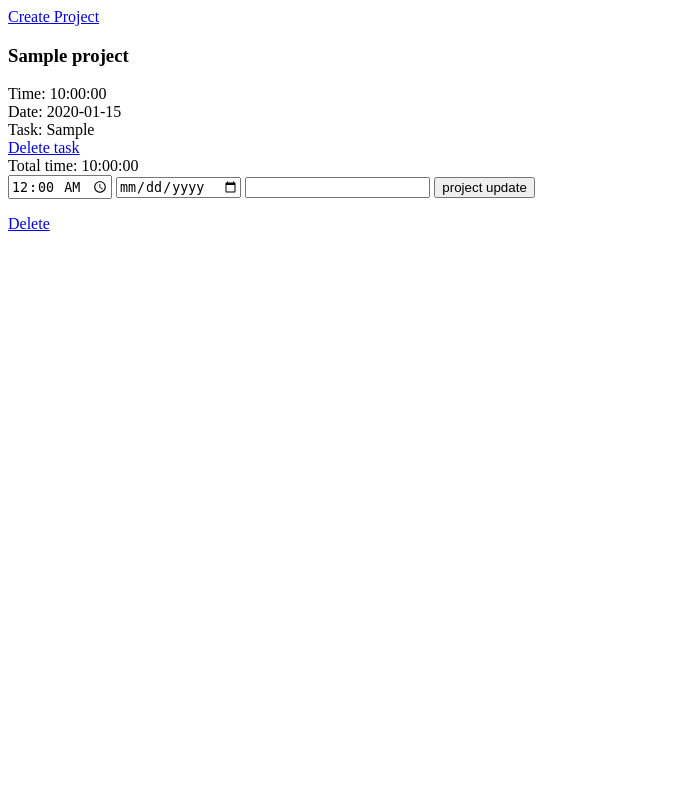
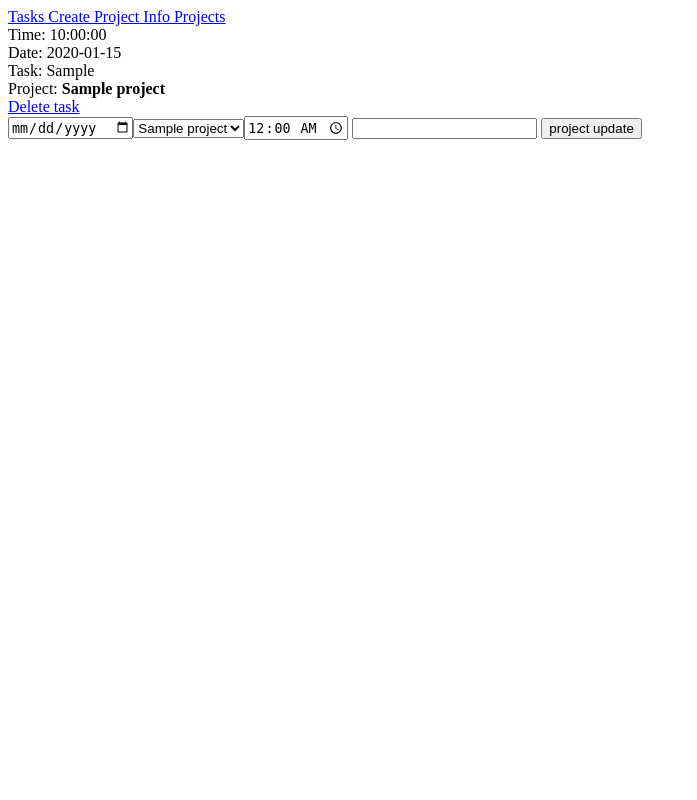
Before and after one commit to jubis18/zeiterfassung, a PHP site: page / in a window 1280 px wide. Shown: the whole page, without its empty margins (0-697 px from the left). Run offline with PHP 8.4, Linux system fonts and the light colour scheme; tables that the repository leaves empty hold one stand-in row (values such as "Sample post").

Commit message:
update project

```diff
--- a/index.php
+++ b/index.php
@@ -2,37 +2,34 @@
 include("db/connector.php");
 include("models/base.php");
 
+echo "<a href='/zeiterfassung/index.php'> Tasks</a>";
 echo "<a href='/zeiterfassung/views/new-project.php'> Create Project</a>";
+echo "<a href='/zeiterfassung/views/projects.php'> Info Projects</a>";
 
 
-    $result =Base::allProjects();
+        Base::projInfo();
 
-    while($row = $result->fetch_assoc() ) {
+        print_r("<form action='?action=update' method='post'>
+                <input type='date' name='date'>");
+                Base::select_projects();
 
-        print_r( "</br> <h3>". $row["project_name"] ."</h3> " );
-
-        $id = $row['project_id'];
-        Base::projInfo($id);
-
-        print_r("<form action='?action=update_$id' method='post'>
-                <input type='hidden' name='id' value='$id'>
-                <input type='time' name='time' value = 00:00>
-                <input type='date' name='date'>
-                <input type='text' name='task'>
-
-                <input type='submit' value='project update'>
-                </form> ");
+                print_r("<input type='time' name='time' value = 00:00>
+                        <input type='text' name='task'>
+                        <input type='submit' value='project update'>
+                        </form> ");
 
 
-        print_r("<div> <a href='?del=$id'>Delete</a> </div>");
-
-    }
+        //print_r("<div> <a href='?del=$id'>Delete</a> </div>");
 
 
 
-    if(isset($_POST['time'], $_POST['date'], $_POST['task']) ) {
+    //}
 
-        $id =   $_POST['id'];
+
+
+    if(isset($_POST['time'], $_POST['date'], $_POST['task'], $_POST['projects']) ) {
+
+        $id =   $_POST['projects'];
         $time = $_POST['time'];
         $date = $_POST['date'];
         $task = $_POST['task'];
@@ -40,11 +37,6 @@ echo "<a href='/zeiterfassung/views/new-project.php'> Create Project</a>";
         Base::add_task($id,$time, $date, $task);
     }
 
-
-
-    if(isset($_GET['del'])) {
-        Base::delete_project($_GET['del']);
-    }
 
     if(isset($_GET['del_task'])) {
         Base::delete_task($_GET['del_task']);
--- a/models/base.php
+++ b/models/base.php
@@ -13,32 +13,41 @@ class Base {
 
     }
 
-    public static function projInfo($id) {
+    public static function projectById($id) {
+        $db = Connector::getInstance();
+        $connection= $db->getConnection();
+        $sql = "SELECT project_name FROM projects WHERE project_id = $id";
+        $result = mysqli_query($connection, $sql);
+
+        $row = $result->fetch_assoc();
+        return $row;
+
+    }
+
+    public static function projInfo() {
 
         $db = Connector::getInstance();
         $connection= $db->getConnection();
-        $sql = "SELECT * FROM projects_time WHERE project_id=$id";
+        $sql = "SELECT * FROM projects_time ORDER BY date DESC";
         $result = mysqli_query($connection, $sql);
 
         while($row = $result->fetch_assoc() ) {
 
             if($row['projects_time_id'] != NULL) {
+
                 $projects_time_id = $row['projects_time_id'];
-                print_r( "Time: ".$row['time'] ."</br>" );
+                $project_id = $row['project_id'];
+                print_r( "</br> Time: ".$row['time'] ."</br>" );
                 print_r( "Date: ".$row['date']."</br>" );
                 print_r( "Task: ".$row['project_task']."</br>" );
 
-
+                $pname =Base::projectById($project_id);
+                $pname = $pname['project_name'];
+                print_r("Project: <b> $pname </b>");
 
                 print_r("<div> <a href='?del_task=$projects_time_id'>Delete task </a> </div>");
             }
         }
-            $seconds = Base::sum_time($id);
-            $hours = floor($seconds / 3600);
-            $mins = floor($seconds / 60 % 60);
-            $secs = floor($seconds % 60);
-            $timeFormat = sprintf('%02d:%02d:%02d', $hours, $mins, $secs);
-            echo  "Total time: ". $timeFormat;
 
     }
 
@@ -62,7 +71,7 @@ class Base {
         $sql = "DELETE FROM projects_time WHERE project_id=$id";
         $result = mysqli_query($connection, $sql);
 
-        header("Location: /zeiterfassung/index.php");
+        header("Location: /zeiterfassung/views/projects.php");
 
     }
 
@@ -99,6 +108,24 @@ class Base {
     }
         }
 
+    public static function select_projects() {
+
+        $db = Connector::getInstance();
+        $connection = $db->getConnection();
+        $sql = "SELECT * FROM projects" ;
+        $result = mysqli_query($connection, $sql);
+        $select= '<select name="projects">';
+
+        while($row = $result->fetch_assoc())  {
+
+            $select.='<option value="'.$row['project_id'].'">'.$row['project_name'].'</option>';
+
+        }
+        $select.='</select>';
+        echo $select;
+    }
+
+
 
 }
 
--- a/views/new-project.php
+++ b/views/new-project.php
@@ -2,7 +2,11 @@
 include $_SERVER['DOCUMENT_ROOT']."/zeiterfassung/db/connector.php";
 include $_SERVER['DOCUMENT_ROOT']."/zeiterfassung/models/base.php";
 
-echo "<a href='/zeiterfassung/index.php'> zurück</a>";
+echo "<a href='/zeiterfassung/index.php'> Tasks</a>";
+echo "<a href='/zeiterfassung/views/new-project.php'> Create Project</a>";
+echo "<a href='/zeiterfassung/views/projects.php'> Info Projects</a>";
+
+
 echo '<form action="?action=gesendet" method="post">
       <input type="text" name="project_name">
       <input type="submit" value="Projekt erstellen">
```
Also changed, not shown: views/projects.php (added, +36 -0 lines).
